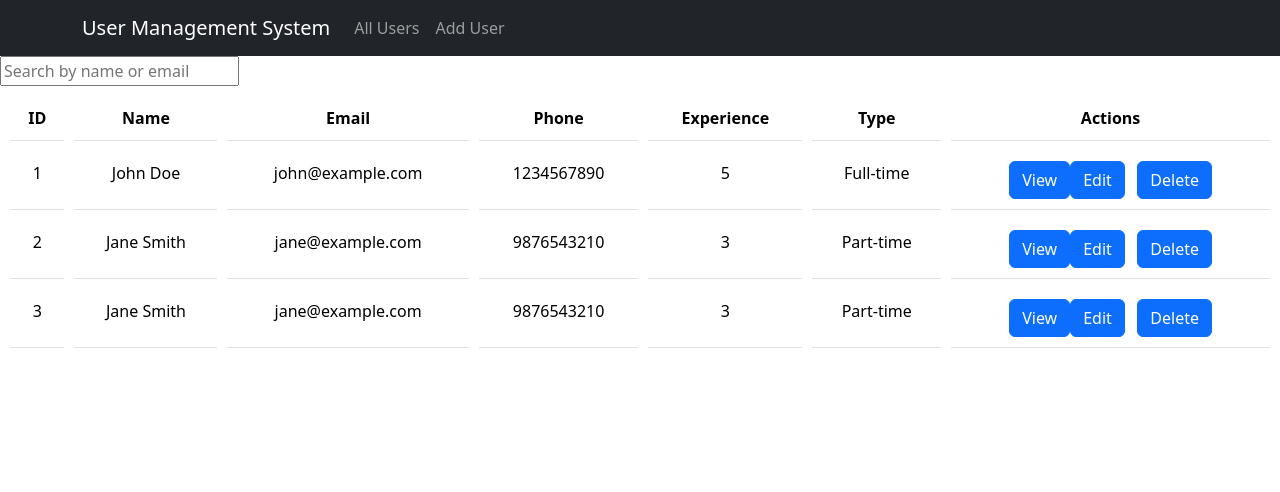
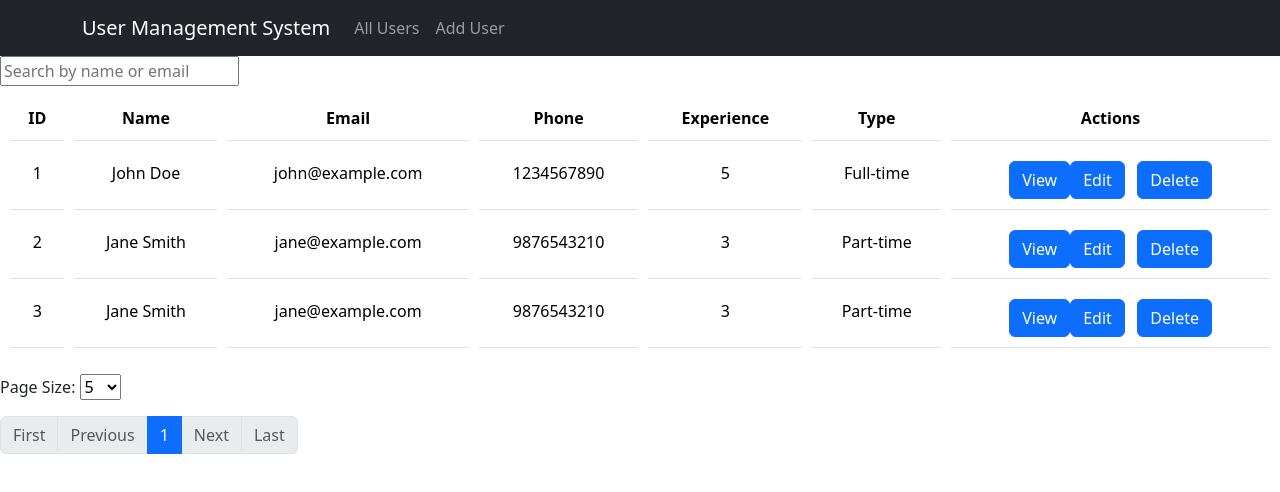
Before and after one commit to Nasreen-88/User-Management-System, an Angular app: page /allUsers in a window 1280 px wide. Shown: the top 492 px of the page. Built offline with nearby package versions, Linux system fonts and the light colour scheme; data requests are answered from the project's data file.

Commit message:
Updated pagination feature in all-users component

```diff
--- a/src/app/all-users/all-users.component.html
+++ b/src/app/all-users/all-users.component.html
@@ -85,6 +85,7 @@
   <li *ngFor="let user of filteredUsers">Email :- {{ user.email }}</li>
 </ul>
 
+<form [formGroup]="paginationForm">
 
 <!-- Data display in tabular form -->
 <table class="table">
@@ -126,6 +127,40 @@
   </tbody>
 </table>
 
+<p>Page Size:
+  <select formControlName="pageSize" (change)="onPageSizeChange()">
+    <option value="5">5</option>
+
+    <option value="10">10</option>
+    <option value="20">20</option>
+    <option value="30">30</option>
+  </select>
+</p>
+
+<pagination
+  [totalItems]="totalItems"
+  [itemsPerPage]="getPageSize()"
+  (pageChanged)="pageChanged($event)"
+  [maxSize]="5"
+  [boundaryLinks]="true"
+  [rotate]="false"
+  [previousText]="'Previous'"
+  [nextText]="'Next'"
+  [firstText]="'First'"
+  [lastText]="'Last'"
+></pagination>
+
+
+<!-- <pagination
+[totalItems]="users.length"
+[itemsPerPage]="paginationForm.get('pageSize')?.value"
+[maxSize]="5"
+(pageChanged)="pageChanged($event)"
+class="pagination-lg"
+[rotate]="true"
+[boundaryLinks]="true"
+></pagination> -->
+
 <ng-template #template>
   <div class="modal-header">
     <h4 class="modal-title">User Details</h4>
@@ -160,13 +195,6 @@
   </div>
 </ng-template>
 
-<!-- Pagination code  -->
-<!-- <ul>
-  <p *ngFor="let user of users | slice:(currentPage - 1) * itemsPerPage : currentPage * itemsPerPage"> </p>
-
-</ul>
-
-<pagination [totalItems]="totalItems"  [itemsPerPage]="itemsPerPage" (pageChanged)="pageChanged($event)"></pagination> -->
 
 
-<!-- <app-edit-user></app-edit-user> -->
+</form>
--- a/src/app/all-users/all-users.component.ts
+++ b/src/app/all-users/all-users.component.ts
@@ -5,7 +5,7 @@ import { Router } from '@angular/router';
 import { User } from '../models/user.model';
 import { BsModalRef, BsModalService } from 'ngx-bootstrap/modal';
 import Swal from 'sweetalert2';
-import { FormGroup, FormControl } from '@angular/forms';
+import { FormGroup, FormControl, FormBuilder } from '@angular/forms';
 import { FilterPipe } from '../filter.pipe';
 import { PaginationConfig } from 'ngx-bootstrap/pagination';
 
@@ -25,41 +25,101 @@ export class AllUsersComponent implements OnInit {
   searchForm: FormGroup;
   filteredUsers!: User[];
   searchQuery: string = '';
+  paginationForm: FormGroup; // Reactive form for pagination
 
-  // pageSize = 5;
-  // currentPage = 1;
-
-  // Pagination properties
-  totalItems!: number;
-  itemsPerPage: number = 5;
-  currentPage: number = 1;
+  paginatedUsers: any[] = [];
+  totalItems = 0;
+  currentPage = 1;
+  itemsPerPage = 5;
 
 
-  constructor(private userService: UserService, private modalService: BsModalService,private router: Router) {
+  // pageSize = 10; // Number of users to display per page
 
-    this.totalItems = this.users.length;
 
+
+  constructor(private userService: UserService,
+     private modalService: BsModalService,
+     private router: Router,
+     private paginationConfig: PaginationConfig,
+     private formBuilder: FormBuilder) {
+
+    // this.totalItems = this.users.length;
+  //  this.paginationConfig.pageSize = this.pageSize;
+
+  this.paginationForm = this.formBuilder.group({
+    pageSize: [5], // Default page size
+    // currentPage: [1] // Default current page
+  });
 
     this.searchForm = new FormGroup({
       searchQuery: new FormControl('')
     });
    }
 
-   pageChanged(event: any): void {
-    this.currentPage = event.page;
-  }
+  //  pageChanged(event: any): void {
+  //   this.currentPage = event.page;
+  // }
+
 
 
   ngOnInit() {
     this.userService.getUsers().subscribe(users => {
       this.users = users;
       this.filteredUsers = users;
+      this.totalItems = this.users.length;
+      this.paginateUsers();
 
     });
     this.searchForm.get('searchQuery')?.valueChanges.subscribe(() => {
       this.search();
     });
+
+    // this.applyPagination();
+
   }
+  paginateUsers(): void {
+    const startIndex = (this.currentPage - 1) * this.getPageSize();
+    const endIndex = startIndex + this.getPageSize();
+    this.paginatedUsers = this.users.slice(startIndex, endIndex);
+    // this.paginatedUsers = this.users.slice((this.currentPage - 1) * this.itemsPerPage, this.currentPage * this.itemsPerPage);
+  }
+
+  // applyPagination(): void {
+  //   const pageSize = this.paginationForm.get('pageSize')?.value;
+  //   const startIndex = (this.currentPage - 1) * pageSize;
+  //   const endIndex = startIndex + pageSize;
+
+  //   this.paginatedUsers = this.users.slice(startIndex, endIndex);
+  // }
+
+  // pageChanged(event: any): void {
+  //   this.paginationForm.patchValue({
+  //     currentPage: event.page
+  //   });
+  //   this.paginateUsers();
+  // }
+  pageChanged(event: any): void {
+    this.currentPage = event.page;
+    this.paginateUsers();
+  }
+
+
+  getPageSize(): number {
+    return this.paginationForm.value.pageSize;
+  }
+
+  getCurrentPage(): number {
+    return this.paginationForm.value.currentPage;
+  }
+
+  onPageSizeChange(): void {
+    this.paginateUsers();
+  }
+
+  // onPageSizeChange(): void {
+  //   this.itemsPerPage = this.paginationForm.value.pageSize;
+  //   this.paginateUsers();
+  // }
 
   search(): void {
     const searchTerm = this.searchForm.get('searchQuery')?.value.toLowerCase();
```
